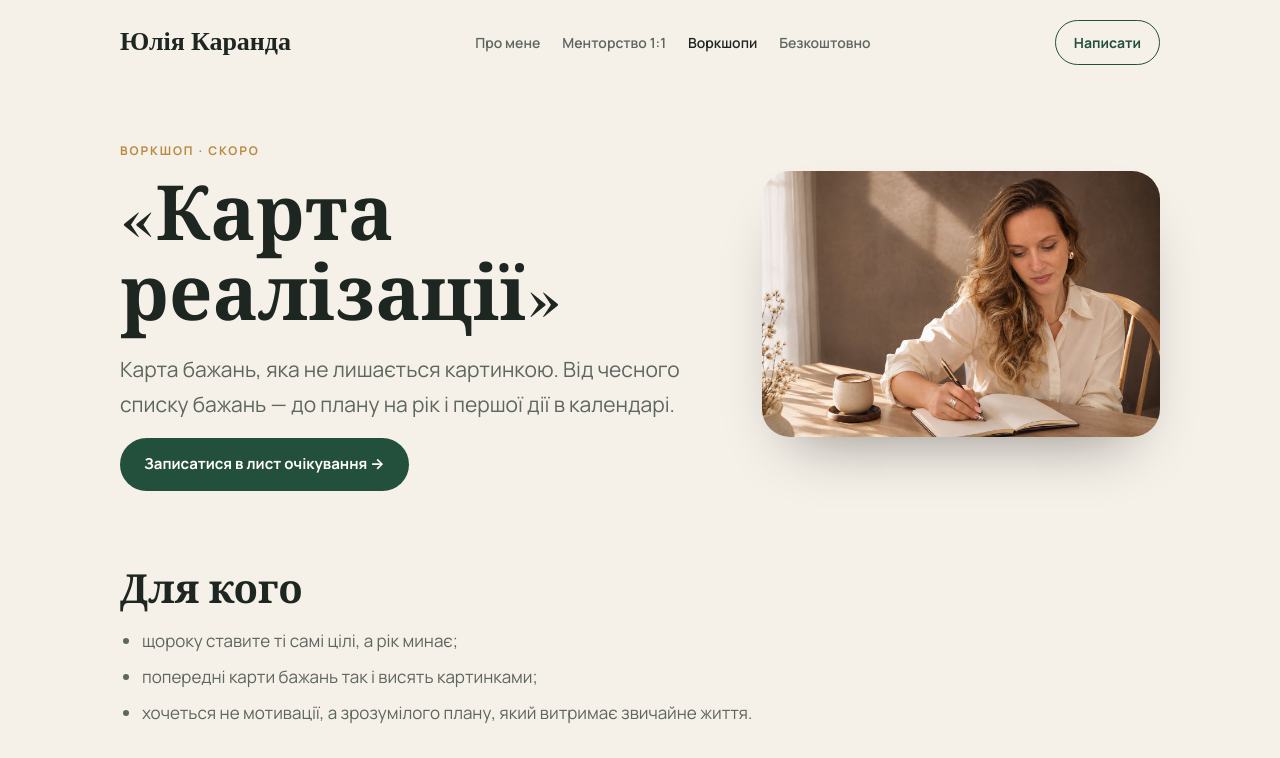
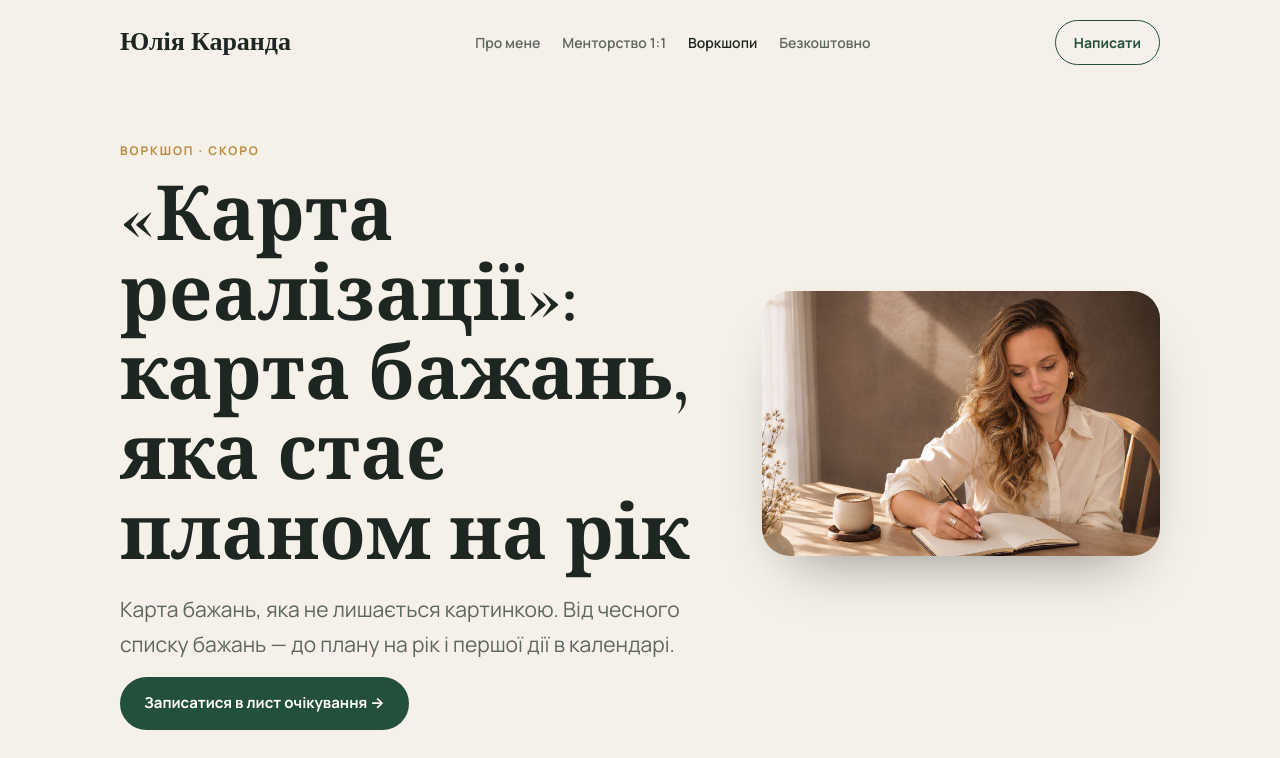
Before and after one commit to jjurid007/jkaranda-site, a plain HTML site: page karta-realizatsii/index.html in a window 1280 px wide. Shown: the top 758 px of the page. Drawn offline with nearby package versions, Linux system fonts and the light colour scheme.

Commit message:
SEO: ключові слова в заголовках сторінок

```diff
--- a/karta-realizatsii/index.html
+++ b/karta-realizatsii/index.html
@@ -4,7 +4,7 @@
 <meta property="og:title" content="Воркшоп «Карта реалізації» — карта бажань і план на рік | Юлія Каранда"><meta property="og:description" content="Воркшоп «Карта реалізації»: карта бажань, яка перетворюється на план на рік — три пріоритети, 12 маяків, план на випадок спаду і перша дія в календарі."><meta property="og:url" content="https://jkaranda.com/karta-realizatsii/"><meta property="og:locale" content="uk_UA">
 <link rel="preconnect" href="https://fonts.googleapis.com"><link rel="stylesheet" href="https://fonts.googleapis.com/css2?family=Cormorant+Garamond:ital,wght@0,500;0,600;1,500&family=Manrope:wght@400;500;600;700&display=swap"><link rel="stylesheet" href="/style.css?v=4"></head><body>
 <div class="wrap"><nav><a class="logo" href="/">Юлія Каранда</a><div class="links"><a href="/pro-mene/">Про мене</a><a href="/mentorstvo/">Менторство 1:1</a><a href="/karta-realizatsii/" aria-current=page>Воркшопи</a><a href="/bezkoshtovno/">Безкоштовно</a></div><a class="btn line" href="https://t.me/karanda_julia" style="padding:10px 18px;font-size:14px">Написати</a></nav></div>
-<div class="wrap"><div class="ph"><header class="page-hero"><p class="eyebrow">Воркшоп · скоро</p><h1>«Карта реалізації»</h1>
+<div class="wrap"><div class="ph"><header class="page-hero"><p class="eyebrow">Воркшоп · скоро</p><h1>«Карта реалізації»: карта бажань, яка стає планом на рік</h1>
 <p class="lead">Карта бажань, яка не лишається картинкою. Від чесного списку бажань — до плану на рік і першої дії в календарі.</p>
 <div class="btns"><a class="btn main" href="https://t.me/karanda_julia">Записатися в лист очікування →</a></div></header><figure class="photo wide"><img src="/img/karta.jpg" alt="Юлія Каранда працює з робочим зошитом" width="1400" height="933"></figure></div>
 <div class="prose">
```
Also changed, not shown: mentorstvo/index.html (+1 -1 lines).
